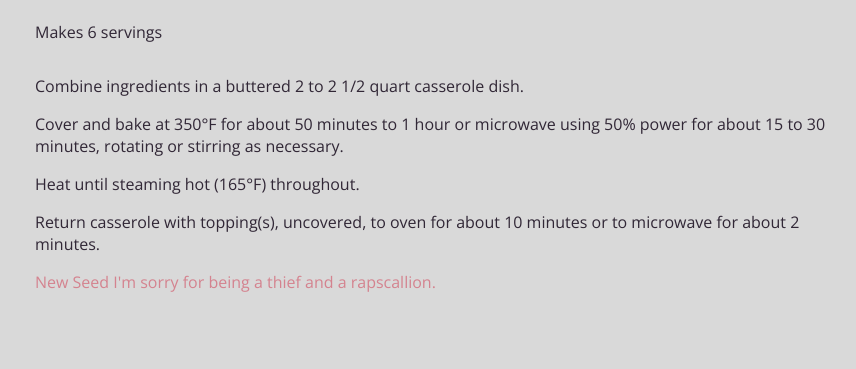
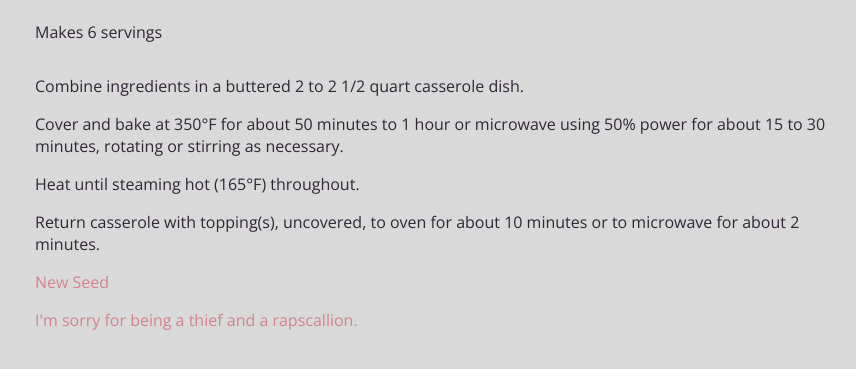
Before and after one commit to tsundere-cafe/casserole, a plain HTML site: page index.html in a window 1280 px wide. Shown: the part 135-504 px from the top of the page, without its empty margins (205-1061 px from the left). Drawn offline with nearby package versions, Linux system fonts and the light colour scheme; a script that the page names is missing.

Commit message:
Update index.html

```diff
--- a/index.html
+++ b/index.html
@@ -170,8 +170,8 @@
 
     <p>Return casserole with topping(s), uncovered, to oven for about 10 minutes or to microwave for about 2 minutes.</p>
 
-    <a href='javascript:newSeed();'>New Seed</a>
+    <p><a href='javascript:newSeed();'>New Seed</a></p>
 
-    <a href='https://food.unl.edu/making-casserole-whats-hand'>I'm sorry for being a thief and a rapscallion.</a>
+    <p><a href='https://food.unl.edu/making-casserole-whats-hand'>I'm sorry for being a thief and a rapscallion.</a></p>
   </body>
 </html>
```
